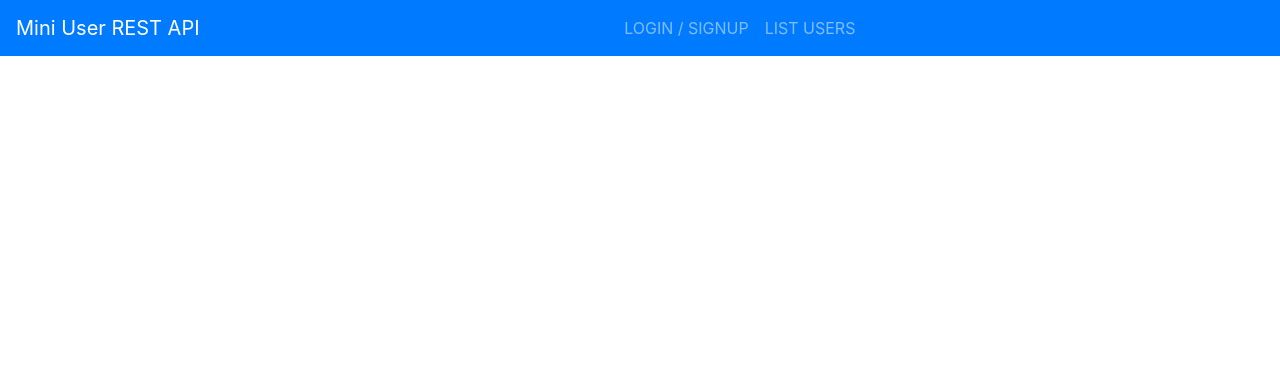
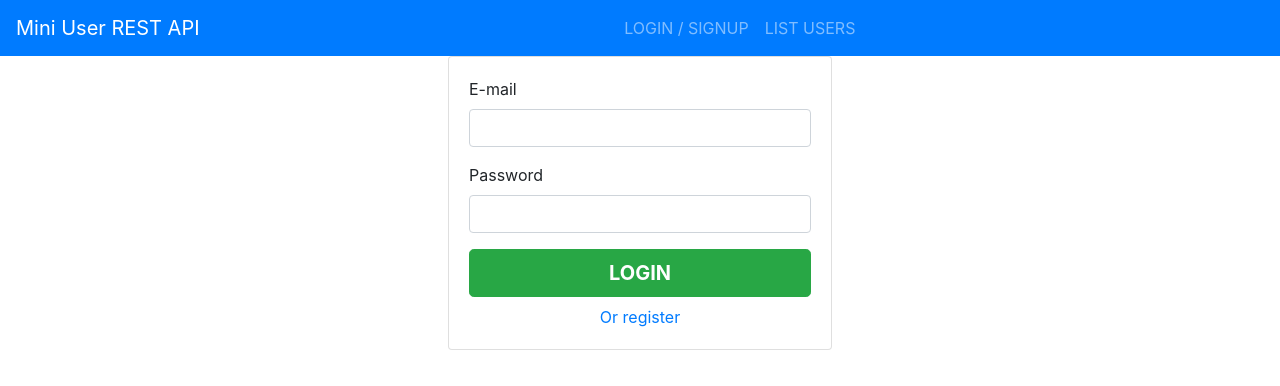
Before and after one commit to tamasPetki/miniuser-frontend, an Angular app: page /login in a window 1280 px wide. Before the commit this address led to /. Shown: the top 386 px of the page. Built offline with nearby package versions, Linux system fonts and the light colour scheme.

Commit message:
Login component added with basic styling Auth service added without methods

```diff
--- a/src/app/app-routing.module.ts
+++ b/src/app/app-routing.module.ts
@@ -1,7 +1,10 @@
 import { NgModule } from '@angular/core';
 import { Routes, RouterModule } from '@angular/router';
+import {LoginComponent} from './login/login.component';
 
-const routes: Routes = [];
+const routes: Routes = [
+  {path: 'login', component: LoginComponent}
+];
 
 @NgModule({
   imports: [RouterModule.forRoot(routes)],
--- /dev/null
+++ b/src/app/login/login.component.html
@@ -0,0 +1,22 @@
+<div class="card mx-auto" style="width: 30%">
+  <div class="card-body">
+    <form [formGroup]="loginForm" (ngSubmit)="loginUser()">
+      <div class="form-group">
+        <label for="loginemail">E-mail</label>
+        <input class="form-control font-weight-bold" type="email" id="loginemail" name="email" formControlName="email">
+      </div>
+      <div class="form-group">
+        <label for="loginpassword">Password</label>
+        <input class="form-control" type="password" id="loginpassword" name="password" formControlName="password">
+      </div>
+      <label class="col mt-1 font-weight-bolder text-danger" *ngIf="errorMessage">
+        {{ errorMessage }}
+      </label>
+      <button type="submit" class="btn btn-success font-weight-bold btn-lg btn-block">LOGIN
+      </button>
+      <div class="text-center mt-2">
+        <a href="#">Or register</a>
+      </div>
+    </form>
+  </div>
+</div>
--- /dev/null
+++ b/src/app/login/login.component.ts
@@ -0,0 +1,25 @@
+import { Component, OnInit } from '@angular/core';
+import {FormBuilder, FormGroup, Validators} from '@angular/forms';
+
+@Component({
+  selector: 'app-login',
+  templateUrl: './login.component.html',
+  styleUrls: ['./login.component.css']
+})
+export class LoginComponent implements OnInit {
+  private loginForm: FormGroup;
+  errorMessage: string;
+
+  constructor(public fb: FormBuilder) { }
+
+  ngOnInit() {
+    this.loginForm = this.fb.group({
+      password: ['', Validators.required],
+      email: ['', Validators.required]
+    });
+  }
+
+  loginUser() {
+    // TODO implement
+  }
+}
```
Also changed, not shown: src/app/app.module.ts (+7 -2 lines), src/app/services/auth.service.ts (added, +9 -0 lines), src/app/login/login.component.css (added), 2 other files (tests, documents, lock files or other folders).
